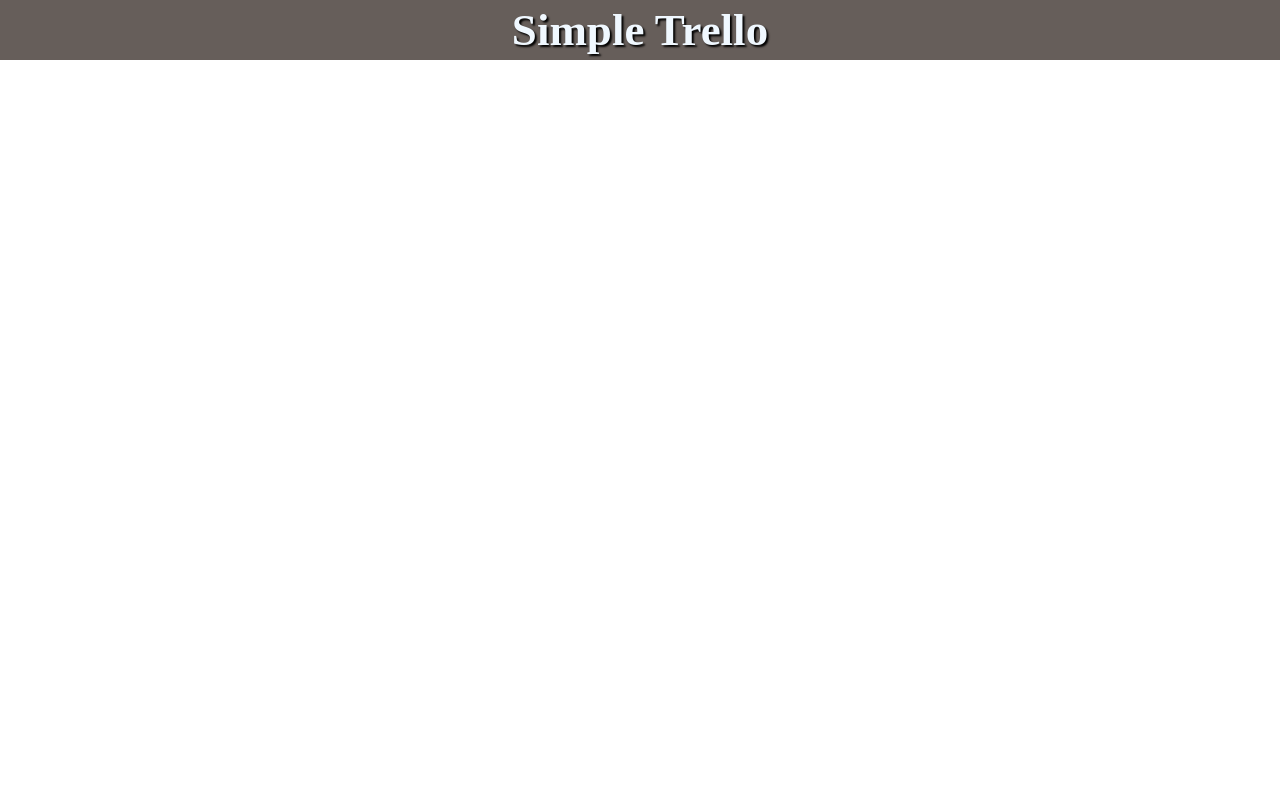
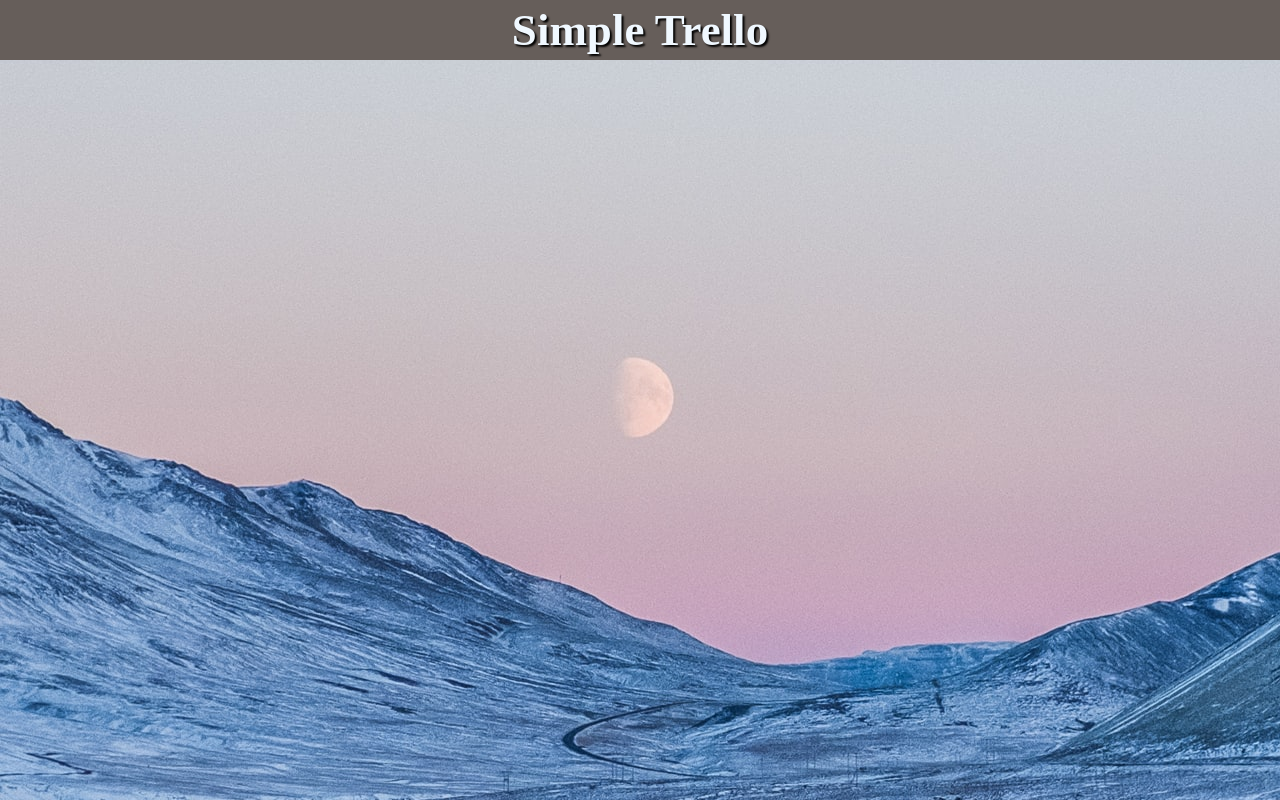
Before and after one commit to ku0513/TrelloApp, a React (Create React App) app: page / in a window 1280 px wide. Built offline with nearby package versions, Linux system fonts and the light colour scheme.

Commit message:
レクチャー25 (背景画像を追加しよう)

```diff
--- a/src/App.js
+++ b/src/App.js
@@ -2,7 +2,7 @@
 
 function App() {
   return (
-    <div>
+    <div className="app">
       <Header />
     </div>
   );
--- a/src/index.css
+++ b/src/index.css
@@ -17,3 +17,9 @@
   bottom: 50px;
   background-color: rgb(102, 94, 90);
 }
+
+.app {
+  background: url(../src/images/mountain.jpg);
+  background-repeat: no-repeat;
+  height: 100vh;
+}
```
Also changed, not shown: src/images/mountain.jpg (added).
